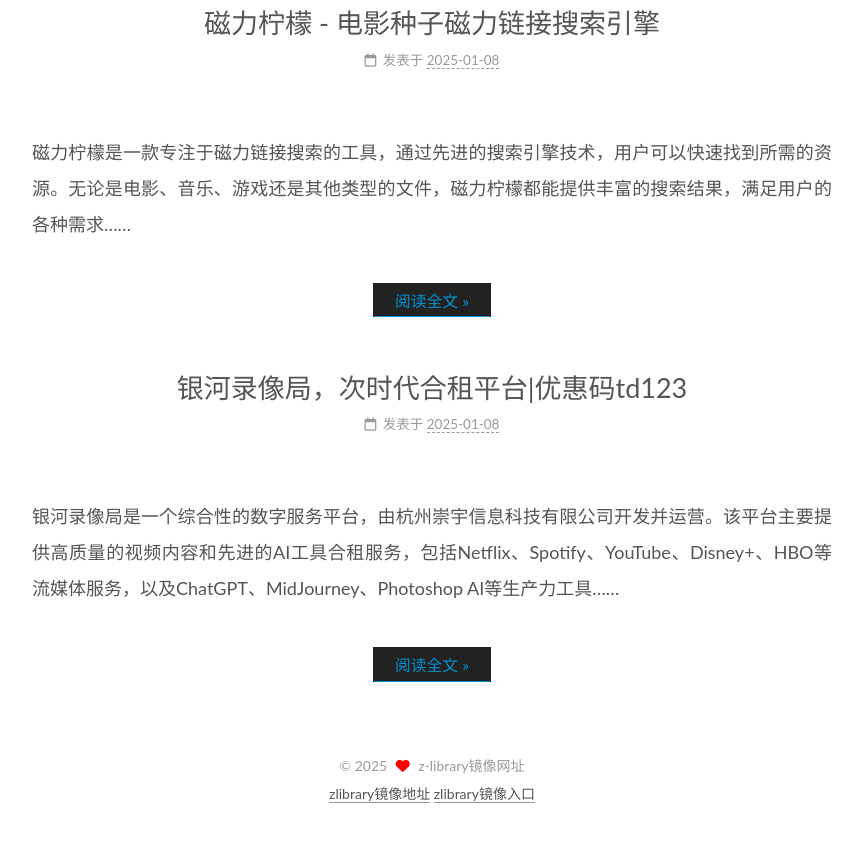
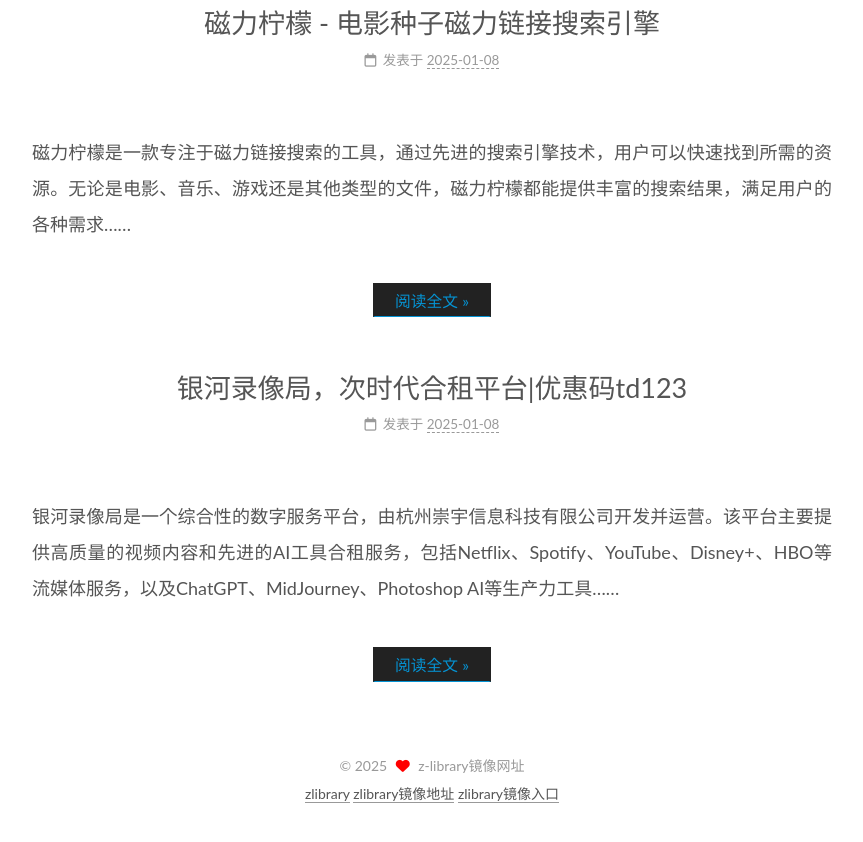
Before and after one commit to z-libraryyyb/z-libraryyyb.github.io, a plain HTML site: page index.html in a window 1280 px wide. Shown: the part 1828-2670 px from the top of the page, without its empty margins (208-1071 px from the left). Drawn offline with nearby package versions, Linux system fonts and the light colour scheme.

Commit message:
Update index.html

```diff
--- a/index.html
+++ b/index.html
@@ -324,6 +324,7 @@
             </div>
 
            <div class="links">
+               <a href="https://z-libraryska.github.io/" target="_blank" >zlibrary</a>
        <a href="https://www.cnblogs.com/zlibraryyyy/p/18647325" target="_blank" >zlibrary镜像地址</a>
        <a href="https://zlibraryrua.github.io/" target="_blank" >zlibrary镜像入口</a>
         </div>
```
